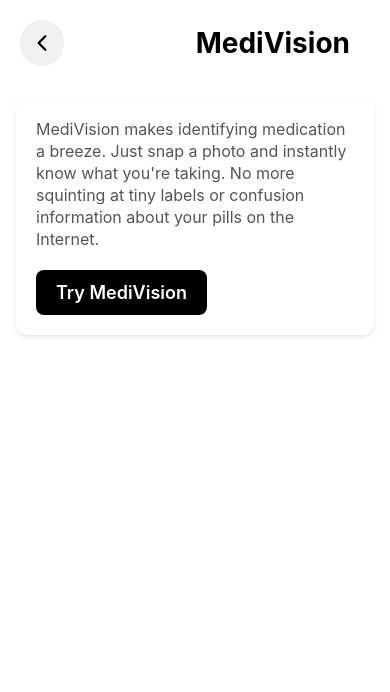
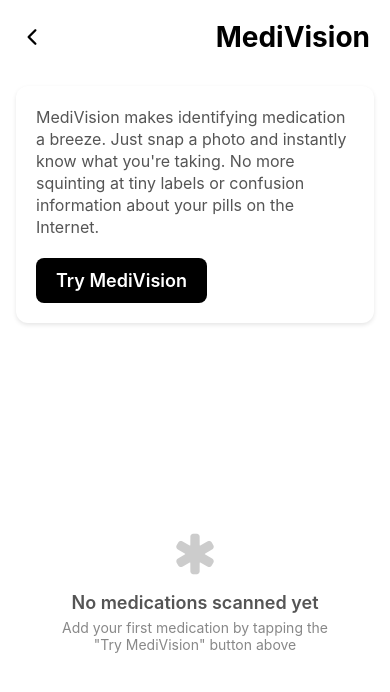
Before and after one commit to stevennn-luke/MedLabelPlus, a React Native app: screen /Home in a window 390 px wide. Shown: the top 692 px of the page. Built offline with nearby package versions, Linux system fonts and the light colour scheme.

Commit message:
Added History

```diff
--- a/App/Screens/HomeScreen.js
+++ b/App/Screens/HomeScreen.js
@@ -1,4 +1,4 @@
-import React, { useState } from 'react';
+import React, { useState, useEffect } from 'react';
 import {
   Button,
   Image,
@@ -8,14 +8,53 @@ import {
   ScrollView,
   SafeAreaView,
   TouchableOpacity,
-  Alert
+  Alert,
+  FlatList
 } from 'react-native';
 import * as ImagePicker from 'expo-image-picker';
 import { Camera } from 'expo-camera';
 import { Ionicons } from '@expo/vector-icons';
+import AsyncStorage from '@react-native-async-storage/async-storage';
 
-export default function HomeScreen({ navigation }) {
-  const [image, setImage] = useState(null);
+export default function HomeScreen({ navigation, route }) {
+  const [scannedMedications, setScannedMedications] = useState([]);
+
+  // Load scanned medications from storage when component mounts
+  useEffect(() => {
+    loadScannedMedications();
+  }, []);
+
+  // Update when returning from OCR screen with new medication
+  useEffect(() => {
+    if (route.params?.newMedication) {
+      addNewMedication(route.params.newMedication);
+    }
+  }, [route.params?.newMedication]);
+
+  const loadScannedMedications = async () => {
+    try {
+      const storedMedications = await AsyncStorage.getItem('scannedMedications');
+      if (storedMedications) {
+        setScannedMedications(JSON.parse(storedMedications));
+      }
+    } catch (error) {
+      console.error('Error loading medications:', error);
+    }
+  };
+
+  const saveScannedMedications = async (medications) => {
+    try {
+      await AsyncStorage.setItem('scannedMedications', JSON.stringify(medications));
+    } catch (error) {
+      console.error('Error saving medications:', error);
+    }
+  };
+
+  const addNewMedication = (medication) => {
+    const updatedMedications = [medication, ...scannedMedications];
+    setScannedMedications(updatedMedications);
+    saveScannedMedications(updatedMedications);
+  };
 
   const takePhoto = async () => {
     const { status } = await Camera.requestCameraPermissionsAsync();
@@ -26,7 +65,6 @@ export default function HomeScreen({ navigation }) {
         quality: 1,
       });
       if (!result.canceled) {
-        setImage(result.assets[0].uri);
         navigation.navigate('OCR', { imageUri: result.assets[0].uri });
       }
     }
@@ -40,7 +78,6 @@ export default function HomeScreen({ navigation }) {
       quality: 1,
     });
     if (!result.canceled) {
-      setImage(result.assets[0].uri);
       navigation.navigate('OCR', { imageUri: result.assets[0].uri });
     }
   };
@@ -57,9 +94,26 @@ export default function HomeScreen({ navigation }) {
     );
   };
 
+  const renderMedicationItem = ({ item }) => (
+    <View style={styles.medicationItem}>
+      <Image source={{ uri: item.imageUri }} style={styles.medicationImage} />
+      <View style={styles.medicationInfo}>
+        <Text style={styles.medicationName}>{item.name || 'Unknown Medication'}</Text>
+        <Text style={styles.medicationDetails}>
+          {item.genericName || 'Generic name not available'}
+        </Text>
+      </View>
+      <TouchableOpacity
+        style={styles.viewDetailsButton}
+        onPress={() => navigation.navigate('OCR', { imageUri: item.imageUri })}
+      >
+        <Text style={styles.viewDetailsText}>View</Text>
+      </TouchableOpacity>
+    </View>
+  );
+
   return (
     <SafeAreaView style={styles.container}>
-      <ScrollView style={styles.scrollView}>
       <View style={styles.header}>
           <TouchableOpacity
             style={styles.backButton}
@@ -86,8 +140,28 @@ export default function HomeScreen({ navigation }) {
         </TouchableOpacity>
       </View>
 
-        {image && <Image source={{ uri: image }} style={styles.image} />}
-      </ScrollView>
+      {/* Medication History */}
+      {scannedMedications.length > 0 && (
+        <View style={styles.historyContainer}>
+          <Text style={styles.historyTitle}>History</Text>
+          <FlatList
+            data={scannedMedications}
+            renderItem={renderMedicationItem}
+            keyExtractor={(item, index) => index.toString()}
+            contentContainerStyle={styles.medicationList}
+          />
+        </View>
+      )}
+
+      {scannedMedications.length === 0 && (
+        <View style={styles.emptyHistoryContainer}>
+          <Ionicons name="medical" size={50} color="#ccc" />
+          <Text style={styles.emptyHistoryText}>No medications scanned yet</Text>
+          <Text style={styles.emptyHistorySubtext}>
+            Add your first medication by tapping the "Try MediVision" button above
+          </Text>
+        </View>
+      )}
     </SafeAreaView>
   );
 }
@@ -97,35 +171,23 @@ const styles = StyleSheet.create({
     flex: 1,
     backgroundColor: '#fff',
   },
-  scrollView: {
-    flex: 1,
-  },
   header: {
     flexDirection: 'row',
     alignItems: 'center',
+    justifyContent: 'space-between',
     paddingHorizontal: 20,
     paddingTop: 20,
     paddingBottom: 20,
   },
-  backButton: {
-    padding: 10,
-    borderRadius: 50,
-    backgroundColor: '#f0f0f0',
-  },
   headerTitle: {
     fontSize: 28,
     fontWeight: 'bold',
-    marginLeft: 'auto',
-    marginRight: 20,
   },
-  image: {
-    width: 200,
-    height: 200,
-    alignSelf: 'center',
-    marginTop: 20,
-    borderRadius: 8,
+  addButton: {
+    padding: 10,
+    borderRadius: 50,
+    backgroundColor: '#000',
   },
-
   card: {
     backgroundColor: '#fff',
     borderRadius: 12,
@@ -159,5 +221,79 @@ const styles = StyleSheet.create({
     color: '#fff',
     fontSize: 18,
     fontWeight: '600',
-  }
+  },
+  historyContainer: {
+    flex: 1,
+    paddingHorizontal: 16,
+    marginTop: 10,
+  },
+  historyTitle: {
+    fontSize: 20,
+    fontWeight: 'bold',
+    marginBottom: 10,
+  },
+  medicationList: {
+    paddingBottom: 20,
+  },
+  medicationItem: {
+    flexDirection: 'row',
+    backgroundColor: '#fff',
+    borderRadius: 10,
+    padding: 12,
+    marginVertical: 8,
+    shadowColor: '#000',
+    shadowOffset: { width: 0, height: 1 },
+    shadowOpacity: 0.1,
+    shadowRadius: 2,
+    elevation: 2,
+    alignItems: 'center',
+  },
+  medicationImage: {
+    width: 70,
+    height: 70,
+    borderRadius: 8,
+  },
+  medicationInfo: {
+    flex: 1,
+    marginLeft: 12,
+  },
+  medicationName: {
+    fontSize: 16,
+    fontWeight: '600',
+  },
+  medicationDetails: {
+    fontSize: 14,
+    color: '#666',
+    marginTop: 4,
+  },
+  viewDetailsButton: {
+    backgroundColor: '#f0f0f0',
+    paddingVertical: 8,
+    paddingHorizontal: 12,
+    borderRadius: 6,
+  },
+  viewDetailsText: {
+    color: '#333',
+    fontSize: 14,
+    fontWeight: '500',
+  },
+  emptyHistoryContainer: {
+    flex: 1,
+    justifyContent: 'center',
+    alignItems: 'center',
+    padding: 20,
+  },
+  emptyHistoryText: {
+    fontSize: 18,
+    fontWeight: '600',
+    marginTop: 10,
+    color: '#555',
+  },
+  emptyHistorySubtext: {
+    fontSize: 14,
+    color: '#888',
+    textAlign: 'center',
+    marginTop: 6,
+    maxWidth: '80%',
+  },
 });
--- a/package.json
+++ b/package.json
@@ -10,6 +10,7 @@
     "web": "expo start --web"
   },
   "dependencies": {
+    "@react-native-async-storage/async-storage": "^2.1.2",
     "@react-native-community/masked-view": "^0.1.11",
     "@react-navigation/native": "^7.0.15",
     "@react-navigation/stack": "^7.1.2",
```
Also changed, not shown: App/Screens/OCRScreen.js (+38 -20 lines), 2 other files (tests, documents, lock files or other folders). Lines whose indentation alone changed are shown as unchanged.
